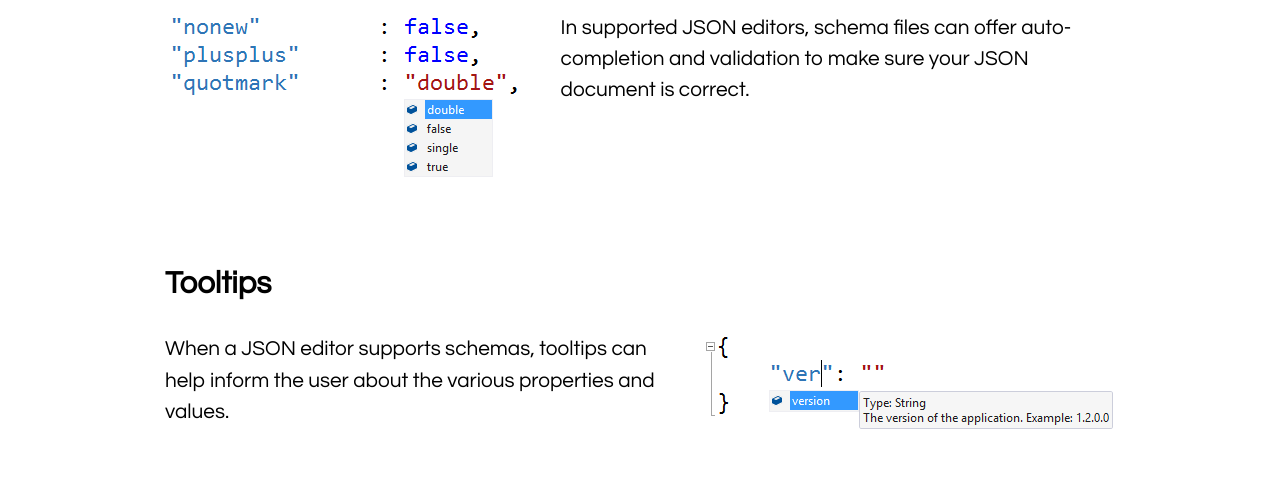
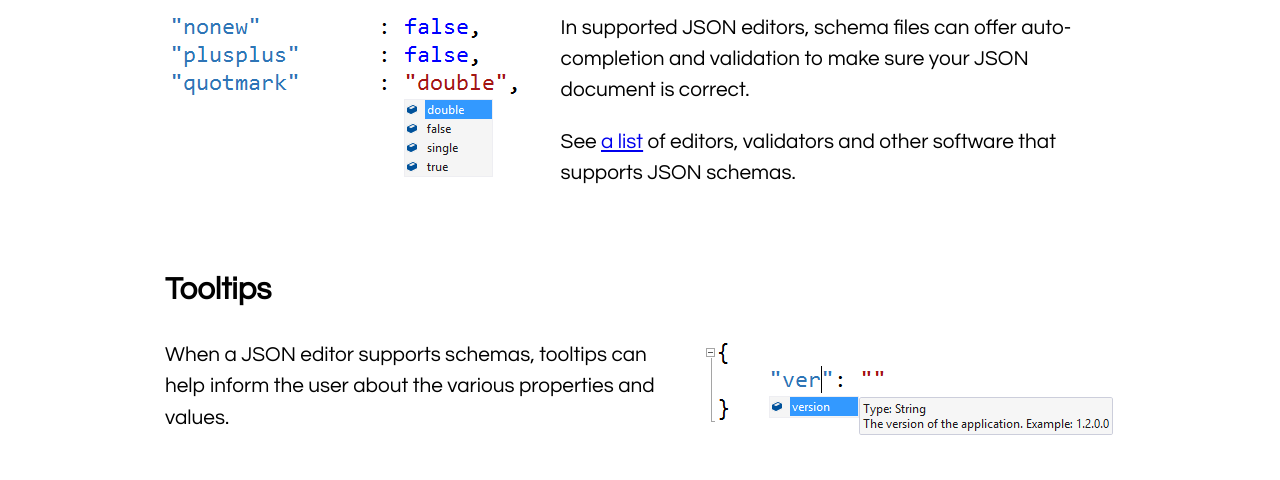
Before and after one commit to redaktor/SchemaStore, a plain HTML site: page SchemaStore/index.html in a window 1280 px wide. Shown: the part 461-941 px from the top of the page. Drawn offline with Linux system fonts and the light colour scheme.

Commit message:
Added link to json-schema.org

```diff
--- a/SchemaStore/css/site.css
+++ b/SchemaStore/css/site.css
@@ -36,7 +36,7 @@ header, #main {
         margin-top: 1.5em;
     }
 
-        #main article p {
+        #main article p:first-child {
             margin: 0;
         }
 
--- a/SchemaStore/index.html
+++ b/SchemaStore/index.html
@@ -45,6 +45,11 @@
 				<img src="img/autocomplete.png" width="354" height="171" alt="JSON schema auto completion" class="left" />
 				In supported JSON editors, schema files can offer auto-completion
 				and validation to make sure your JSON document is correct.
+			</p>
+
+			<p>
+				See <a href="http://json-schema.org/implementations.html">a list</a>
+				of editors, validators and other software that supports JSON schemas.
 			</p>
 		</article>
 
```
